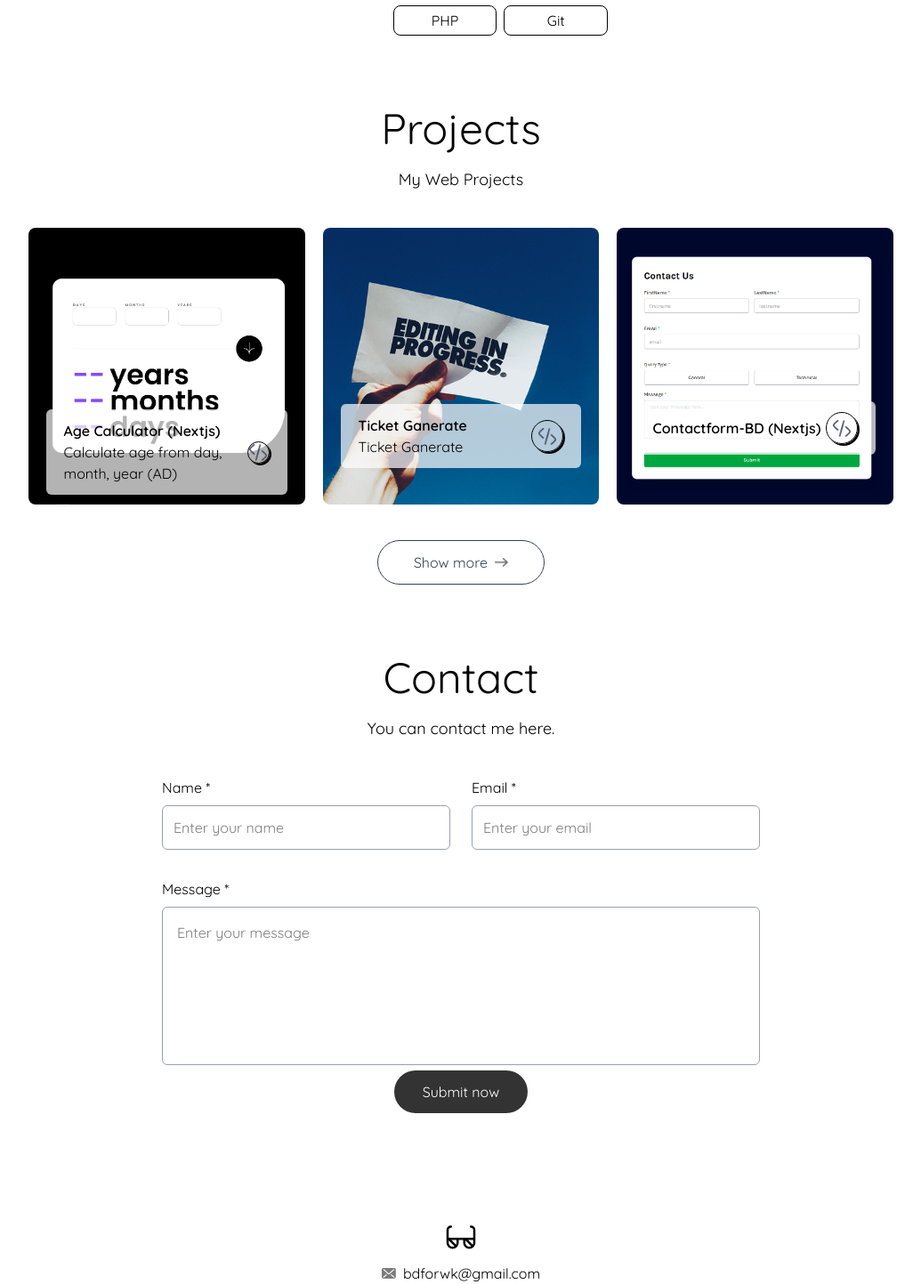
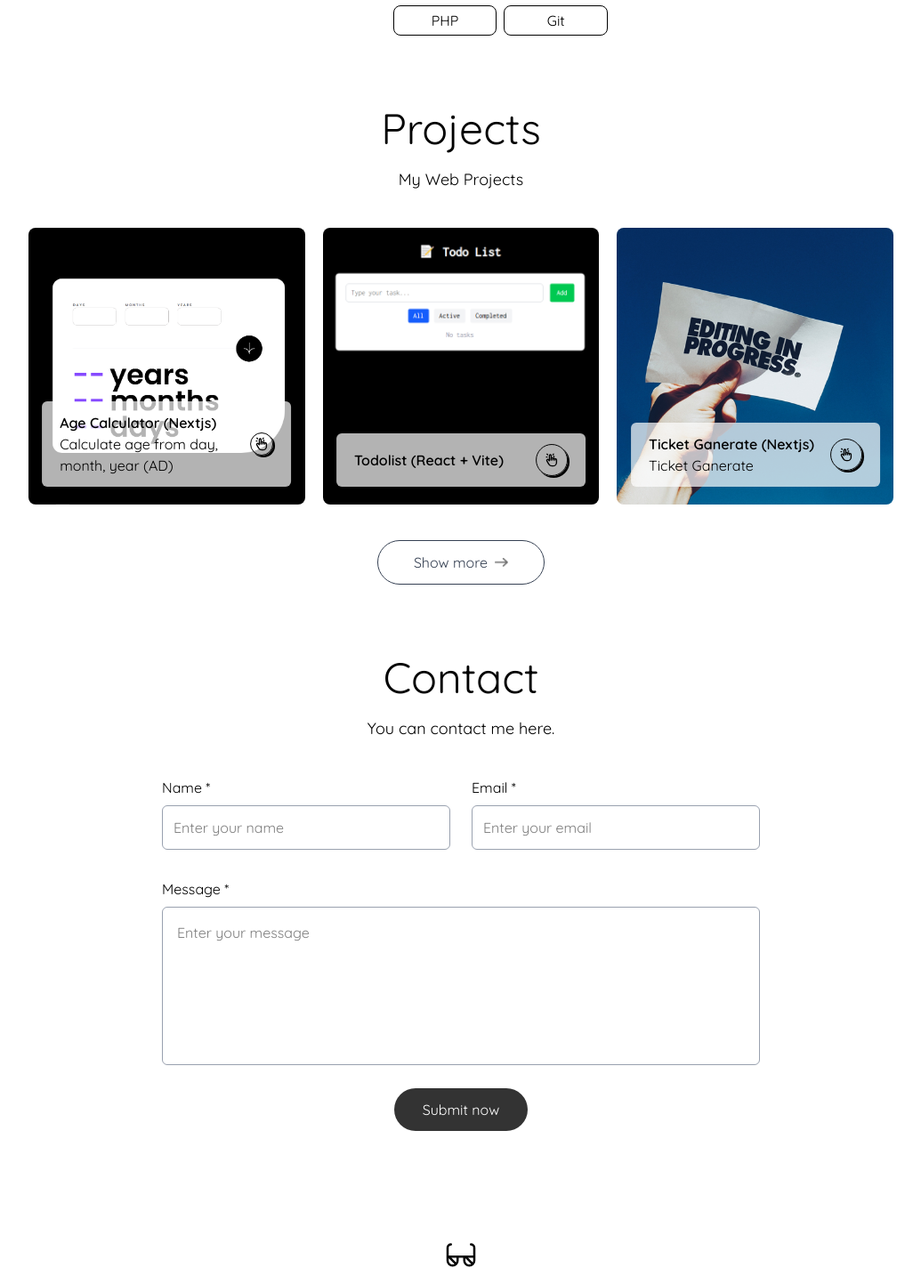
Before and after one commit to pramebt/Portfolio-BD, a Next.js app: page / in a window 1280 px wide. Shown: the part 1341-2784 px from the top of the page at 89% size, without its empty margins (122-1157 px from the left). Built offline with nearby package versions, Linux system fonts and the light colour scheme.

Commit message:
updates hover project

```diff
--- a/src/components/Contact.tsx
+++ b/src/components/Contact.tsx
@@ -170,7 +170,7 @@ const Contact = () => {
 
         <motion.button
           type="submit"
-          className="py-3 px-8 mx-auto flex bg-black/80 text-white rounded-full hover:bg-black duration-500"
+          className="mt-5 py-3 px-8 mx-auto flex bg-black/80 text-white rounded-full hover:bg-black duration-500"
           custom={6}
           variants={fadeUp}
         >
--- a/src/components/Header.tsx
+++ b/src/components/Header.tsx
@@ -71,9 +71,9 @@ const Header = () => {
         <a
           href="/assets/Resume_Bandit.pdf"
           download="Resume_Bandit.pdf"
-          className="px-10 py-3 border rounded-full border-gray-500 flex items-center gap-2
+          className="px-8 py-3 border rounded-full border-gray-500 flex items-center gap-2
            hover:shadow-[-1px_-1px_rgba(255,_255,_255,_0.6),_1px_1px_5px_rgba(0,_0,_0,_0.3),inset_-2px_-2px_5px_rgba(255,_255,_255,_1),inset_2px_2px_4px_rgba(0,_0,_0,_0.3)]
-         hover:text-[#112D4E]"
+         hover:text-[#112D4E] duration-300"
         >
           my resume{" "}
           <Image
--- a/src/components/Projects.tsx
+++ b/src/components/Projects.tsx
@@ -3,12 +3,13 @@ import { useState, useEffect, useRef } from "react";
 import { motion, useInView } from "framer-motion";
 import Image from "next/image";
 import Link from "next/link";
+import { TbHandClick } from "react-icons/tb";
 
 const Projects = () => {
   const [showMore, setShowMore] = useState(false);
   const [visibleCount, setVisibleCount] = useState(4);
   const ref = useRef(null);
-  const isInView = useInView(ref,{ once: true ,amount: 0.3,});
+  const isInView = useInView(ref, { once: true, amount: 0.3 });
 
   const projects = [
     {
@@ -18,11 +19,18 @@ const Projects = () => {
       image: "/assets/bg/Age-cal.png",
     },
     {
-      title: "Ticket Ganerate",
+      title: "Todolist (React + Vite)",
+      subtitle: "",
+      link: "https://mini-todolist-bd.vercel.app/",
+      image: "/assets/bg/mini-todolist.png",
+    },
+    {
+      title: "Ticket Ganerate (Nextjs)",
       subtitle: "Ticket Ganerate",
       link: "https://ticket-generate-bd.vercel.app/",
       image: "/assets/bg/Editing.png",
     },
+
     {
       title: "Contactform-BD (Nextjs)",
       subtitle: "",
@@ -76,28 +84,26 @@ const Projects = () => {
             initial={{ opacity: 0, scale: 0.95 }}
             animate={isInView ? { opacity: 1, scale: 1 } : {}}
             transition={{ delay: 0.1 * index, duration: 0.5 }}
-            className="aspect-square bg-cover bg-center bg-no-repeat p-5 rounded-lg w-full h-auto"
+            className="aspect-square bg-cover bg-center bg-no-repeat p-5 rounded-lg w-full h-auto relative group"
             style={{ backgroundImage: `url(${project.image})` }}
           >
             <Link href={project.link} target="_blank">
               <div
-                className="bg-white/70 rounded-md left-1/2 transform translate-y-1/4 py-3 px-5 flex items-center justify-between
-                transition duration-500 hover:-translate-y-2 cursor-pointer mt-40 hover:bg-white"
+                className="absolute bottom-5 left-1/2 -translate-x-1/2 translate-y-0 group-hover:-translate-y-2
+                bg-white/70 group-hover:bg-white rounded-md py-3 px-5 flex items-center justify-between
+                transition duration-500 cursor-pointer w-[90%] max-w-sm"
               >
                 <div>
-                  <h2 className="font-semibold md:text-base">{project.title}</h2>
+                  <h2 className="font-semibold md:text-base">
+                    {project.title}
+                  </h2>
                   <h2 className="text-sm md:text-base">{project.subtitle}</h2>
                 </div>
                 <div
                   className="border rounded-full border-black w-9 aspect-square flex items-center justify-center
-                  shadow-[2px_2px_0_#000] group-hover:bg-lime-300 transition"
+                shadow-[2px_2px_0_#000] group-hover:bg-amber-300 transition"
                 >
-                  <Image
-                    src="/assets/code-icon.png"
-                    alt="code icon"
-                    width={20}
-                    height={20}
-                  />
+                  <TbHandClick width={20} height={20} />
                 </div>
               </div>
             </Link>
```
Also changed, not shown: public/assets/bg/mini-todolist.png (added).
